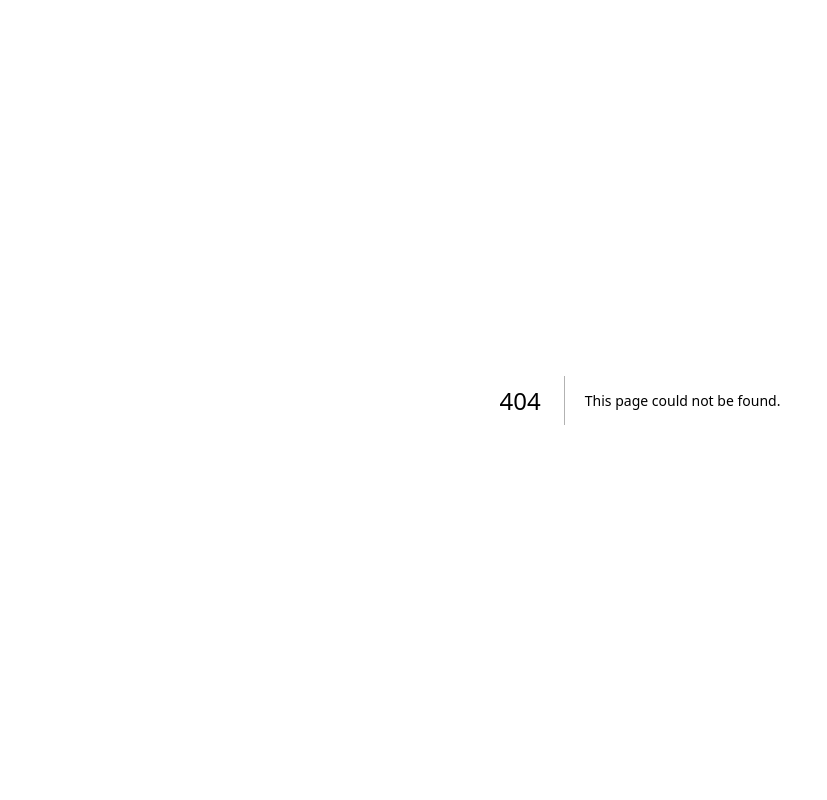
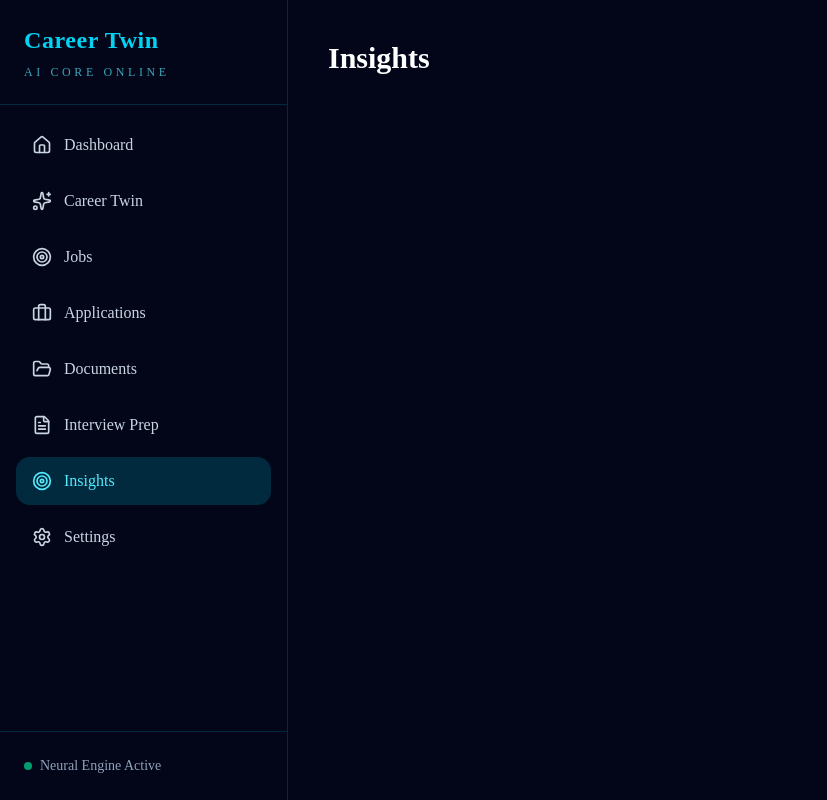
Before and after one commit to weinandmia-21/Career-Twin, a Next.js app: page /insights in a window 1280 px wide. Before the commit this address had no page. Shown: the whole page, without its empty margins (0-827 px from the left). Built offline with nearby package versions, Linux system fonts and the light colour scheme.

Commit message:
Add sidebar navigation and app routes

```diff
--- /dev/null
+++ b/app/applications/page.tsx
@@ -0,0 +1,9 @@
+import DashboardLayout from "@/components/layout/DashboardLayout";
+
+export default function Page() {
+  return (
+    <DashboardLayout>
+      <h1 className="text-3xl font-bold capitalize">applications</h1>
+    </DashboardLayout>
+  );
+}
--- /dev/null
+++ b/app/career-twin/page.tsx
@@ -0,0 +1,9 @@
+import DashboardLayout from "@/components/layout/DashboardLayout";
+
+export default function Page() {
+  return (
+    <DashboardLayout>
+      <h1 className="text-3xl font-bold capitalize">career twin</h1>
+    </DashboardLayout>
+  );
+}
--- /dev/null
+++ b/app/dashboard/page.tsx
@@ -0,0 +1,21 @@
+import DashboardLayout from "@/components/layout/DashboardLayout";
+
+import BriefingHeader from "@/components/briefing/BriefingHeader";
+import DailySummary from "@/components/briefing/DailySummary";
+import RecommendationCard from "@/components/briefing/RecommendationCard";
+import ActivityFeed from "@/components/briefing/ActivityFeed";
+
+export default function DashboardPage() {
+  return (
+    <DashboardLayout>
+      <BriefingHeader />
+
+      <DailySummary />
+
+      <div className="mt-8 grid gap-8 lg:grid-cols-2">
+        <RecommendationCard />
+        <ActivityFeed />
+      </div>
+    </DashboardLayout>
+  );
+}
--- /dev/null
+++ b/app/documents/page.tsx
@@ -0,0 +1,9 @@
+import DashboardLayout from "@/components/layout/DashboardLayout";
+
+export default function Page() {
+  return (
+    <DashboardLayout>
+      <h1 className="text-3xl font-bold capitalize">documents</h1>
+    </DashboardLayout>
+  );
+}
--- /dev/null
+++ b/app/insights/page.tsx
@@ -0,0 +1,9 @@
+import DashboardLayout from "@/components/layout/DashboardLayout";
+
+export default function Page() {
+  return (
+    <DashboardLayout>
+      <h1 className="text-3xl font-bold capitalize">insights</h1>
+    </DashboardLayout>
+  );
+}
--- /dev/null
+++ b/app/interview/page.tsx
@@ -0,0 +1,9 @@
+import DashboardLayout from "@/components/layout/DashboardLayout";
+
+export default function Page() {
+  return (
+    <DashboardLayout>
+      <h1 className="text-3xl font-bold capitalize">interview</h1>
+    </DashboardLayout>
+  );
+}
--- /dev/null
+++ b/app/jobs/page.tsx
@@ -0,0 +1,9 @@
+import DashboardLayout from "@/components/layout/DashboardLayout";
+
+export default function Page() {
+  return (
+    <DashboardLayout>
+      <h1 className="text-3xl font-bold capitalize">jobs</h1>
+    </DashboardLayout>
+  );
+}
--- a/app/page.tsx
+++ b/app/page.tsx
@@ -1,5 +1,5 @@
-import DashboardLayout from "@/components/layout/DashboardLayout";
+import { redirect } from "next/navigation";
 
 export default function Home() {
-  return <DashboardLayout />;
+  redirect("/dashboard");
 }
--- /dev/null
+++ b/app/settings/page.tsx
@@ -0,0 +1,9 @@
+import DashboardLayout from "@/components/layout/DashboardLayout";
+
+export default function Page() {
+  return (
+    <DashboardLayout>
+      <h1 className="text-3xl font-bold capitalize">settings</h1>
+    </DashboardLayout>
+  );
+}
--- a/components/layout/DashboardLayout.tsx
+++ b/components/layout/DashboardLayout.tsx
@@ -1,37 +1,18 @@
-import ActivityFeed from "@/components/briefing/ActivityFeed";
-import BriefingHeader from "@/components/briefing/BriefingHeader";
-import DailySummary from "@/components/briefing/DailySummary";
-import RecommendationCard from "@/components/briefing/RecommendationCard";
-import AIStatus from "@/components/dashboard/AIStatus";
-import { DashboardGrid } from "@/components/dashboard/DashboardGrid";
 import Sidebar from "./Sidebar";
 
-export default function DashboardLayout() {
+type DashboardLayoutProps = {
+  children: React.ReactNode;
+};
+
+export default function DashboardLayout({
+  children,
+}: DashboardLayoutProps) {
   return (
-    <div className="flex min-h-screen bg-slate-950">
+    <div className="flex min-h-screen bg-slate-950 text-white">
       <Sidebar />
 
-      <main className="flex-1 p-10">
-        <DashboardGrid>
-          <DashboardGrid.CareerBriefing>
-            <BriefingHeader />
-            <div className="mt-8">
-              <DailySummary />
-            </div>
-          </DashboardGrid.CareerBriefing>
-
-          <DashboardGrid.TodaysMission>
-            <RecommendationCard />
-          </DashboardGrid.TodaysMission>
-
-          <DashboardGrid.BackgroundTasks>
-            <ActivityFeed />
-          </DashboardGrid.BackgroundTasks>
-
-          <DashboardGrid.AIStatus>
-            <AIStatus />
-          </DashboardGrid.AIStatus>
-        </DashboardGrid>
+      <main className="flex-1 overflow-y-auto p-10">
+        {children}
       </main>
     </div>
   );
--- a/components/layout/Sidebar.tsx
+++ b/components/layout/Sidebar.tsx
@@ -1,3 +1,7 @@
+"use client";
+
+import Link from "next/link";
+import { usePathname } from "next/navigation";
 import {
   Briefcase,
   FileText,
@@ -9,16 +13,19 @@ import {
 } from "lucide-react";
 
 const navigation = [
-  { name: "Briefing", icon: Home },
-  { name: "Missions", icon: Target },
-  { name: "Resume Studio", icon: FileText },
-  { name: "Portfolio", icon: FolderOpen },
-  { name: "Interview Room", icon: Briefcase },
-  { name: "AI Core", icon: Sparkles },
-  { name: "Settings", icon: Settings },
+  { name: "Dashboard", href: "/dashboard", icon: Home },
+  { name: "Career Twin", href: "/career-twin", icon: Sparkles },
+  { name: "Jobs", href: "/jobs", icon: Target },
+  { name: "Applications", href: "/applications", icon: Briefcase },
+  { name: "Documents", href: "/documents", icon: FolderOpen },
+  { name: "Interview Prep", href: "/interview", icon: FileText },
+  { name: "Insights", href: "/insights", icon: Target },
+  { name: "Settings", href: "/settings", icon: Settings },
 ];
 
 export default function Sidebar() {
+  const pathname = usePathname();
+
   return (
     <aside className="flex h-screen w-72 flex-col border-r border-cyan-500/20 bg-slate-950 text-slate-100">
       <div className="border-b border-cyan-500/20 p-6">
@@ -38,10 +45,17 @@ export default function Sidebar() {
 
             return (
               <li key={item.name}>
-                <button className="flex w-full items-center gap-3 rounded-xl px-4 py-3 text-left transition hover:bg-cyan-500/10 hover:text-cyan-300">
+               <Link
+  href={item.href}
+  className={`flex w-full items-center gap-3 rounded-xl px-4 py-3 transition ${
+    pathname === item.href
+      ? "bg-cyan-500/20 text-cyan-300"
+      : "text-slate-300 hover:bg-cyan-500/10 hover:text-cyan-300"
+  }`}
+>
                   <Icon className="h-5 w-5" />
                   <span>{item.name}</span>
-                </button>
+                </Link>
               </li>
             );
           })}
--- a/components/layout/TopBar.tsx
+++ b/components/layout/TopBar.tsx
@@ -0,0 +1,24 @@
+export default function TopBar() {
+  return (
+    <header className="flex h-16 items-center justify-between border-b border-cyan-500/20 bg-slate-950 px-8">
+      <div>
+        <h2 className="text-xl font-semibold text-white">
+          Mission Control
+        </h2>
+        <p className="text-sm text-slate-400">
+          Your AI-powered career briefing
+        </p>
+      </div>
+
+      <div className="flex items-center gap-4">
+        <button className="rounded-lg border border-cyan-500/20 bg-slate-900 px-4 py-2 text-sm text-slate-300 hover:bg-slate-800">
+          Notifications
+        </button>
+
+        <div className="flex h-10 w-10 items-center justify-center rounded-full bg-cyan-500 font-semibold text-slate-950">
+          M
+        </div>
+      </div>
+    </header>
+  );
+}
```
